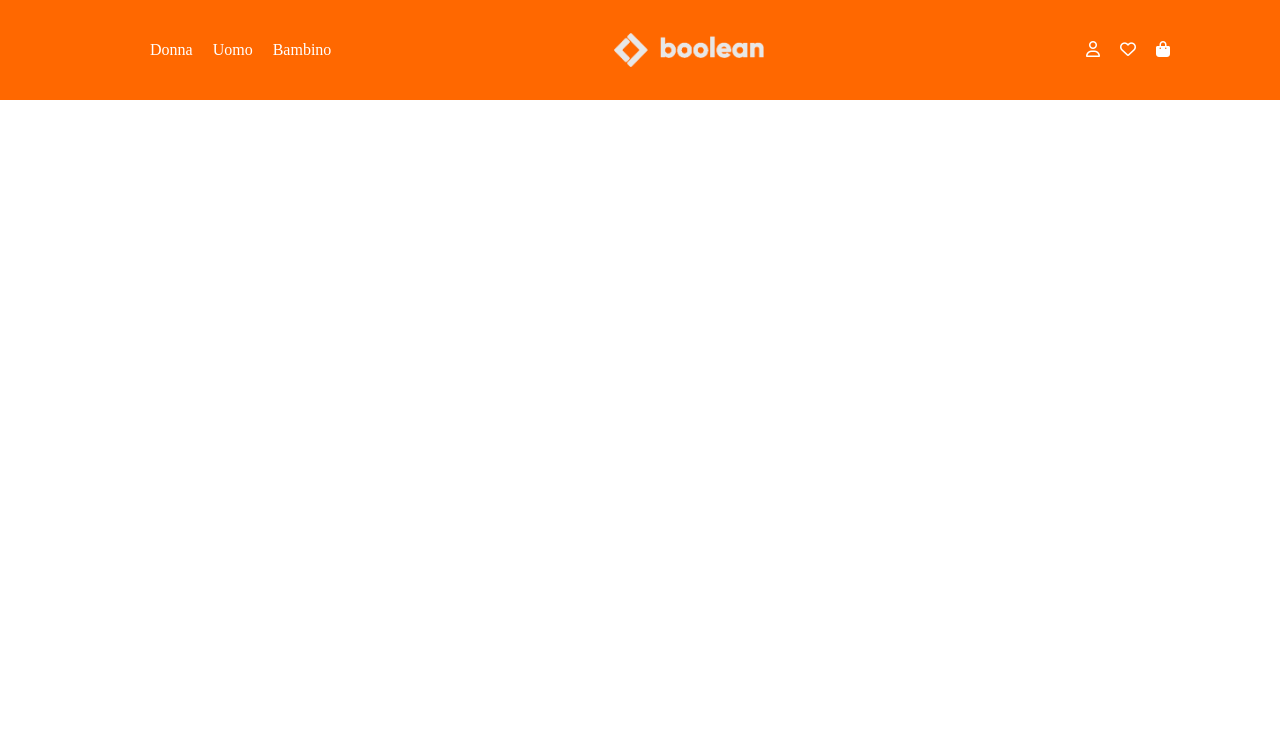
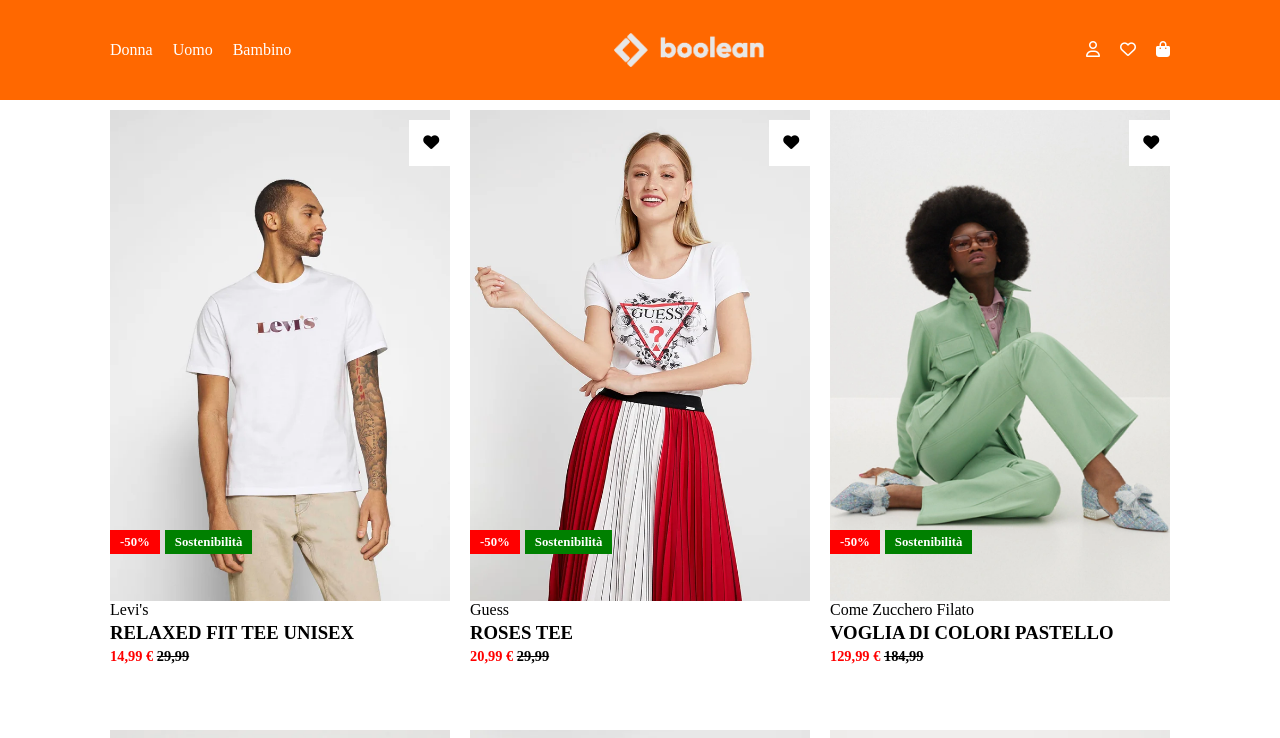
Before and after one commit to GrPaladino/vite-boolando, a Vue app: page / in a window 1280 px wide. Shown: the top 738 px of the page. Built offline with nearby package versions, Linux system fonts and the light colour scheme.

Commit message:
Feat: add main section

```diff
--- a/src/App.vue
+++ b/src/App.vue
@@ -1,6 +1,6 @@
 <script>
+import AppMain from "./components/AppMain.vue";
 import AppHeader from "./components/AppHeader.vue";
-import AppMain from "./components/AppMain.vue";
 import AppFooter from "./components/AppFooter.vue";
 
 export default {
--- a/src/components/AppHeader.vue
+++ b/src/components/AppHeader.vue
@@ -63,6 +63,7 @@
 
     ul {
       display: flex;
+      padding: 0;
 
       li {
         margin: 0 10px;
--- a/src/components/AppMain.vue
+++ b/src/components/AppMain.vue
@@ -1,11 +1,149 @@
 <script>
 export default {
   data() {
-    return {};
+    return {
+      articles: [
+        {
+          brand: "Levi's",
+          model: "RELAXED FIT TEE UNISEX",
+          price: "14,99",
+          priceDashed: "29,99",
+          image: "1.webp",
+          imageHover: "1b.webp",
+        },
+
+        {
+          brand: "Guess",
+          model: "ROSES TEE",
+          price: "20,99",
+          priceDashed: "29,99",
+          image: "2.webp",
+          imageHover: "2b.webp",
+        },
+
+        {
+          brand: "Come Zucchero Filato",
+          model: "VOGLIA DI COLORI PASTELLO",
+          price: "129,99",
+          priceDashed: "184,99",
+          image: "3.webp",
+          imageHover: "3b.webp",
+        },
+
+        {
+          brand: "Levi's",
+          model: "TEE UNISEX",
+          price: "14,99",
+          priceDashed: "29,99",
+          image: "4.webp",
+          imageHover: "4b.webp",
+        },
+
+        {
+          brand: "Maya Deluxe",
+          model: "STRIPE BODICE",
+          price: "99,99",
+          image: "5.webp",
+          imageHover: "5b.webp",
+        },
+
+        {
+          brand: "Espirit",
+          model: "MAGLIONE - BLACK",
+          price: "29,99",
+          image: "6.webp",
+          imageHover: "6b.webp",
+        },
+      ],
+    };
+  },
+
+  methods: {
+    getImagePath(img) {
+      return new URL(`../assets/images/img/${img}`, import.meta.url).href;
+    },
   },
 };
 </script>
 
-<template></template>
+<template>
+  <div class="container">
+    <div v-for="article in articles" class="card">
+      <img :src="getImagePath(article.image)" alt="" />
+      <p>{{ article.brand }}</p>
+      <h3>{{ article.model }}</h3>
+      <span class="heart"><i class="fa-solid fa-heart"></i></span>
+      <div class="info">
+        <span class="price">-50%</span>
+        <span class="sostenibilità">Sostenibilità</span>
+      </div>
+      <p>
+        <span class="price-red"> {{ article.price }} € </span>
+        <span class="price-dashed"> {{ article.priceDashed }} </span>
+      </p>
+    </div>
+  </div>
+</template>
 
-<style lang="scss"></style>
+<style lang="scss">
+.container {
+  display: flex;
+  flex-wrap: wrap;
+
+  .card {
+    width: calc((100% / 3) - 20px);
+    height: 600px;
+    margin: 10px;
+    position: relative;
+
+    .heart {
+      display: inline-block;
+      font-size: 1rem;
+      background-color: white;
+      padding: 14px 14px;
+      position: absolute;
+      left: 88%;
+      top: 10px;
+    }
+
+    .info {
+      position: absolute;
+      bottom: 160px;
+      color: white;
+      font-size: 0.8rem;
+      font-weight: bold;
+
+      .price {
+        background-color: red;
+        padding: 5px 10px;
+        margin-right: 5px;
+      }
+
+      .sostenibilità {
+        background-color: green;
+        padding: 5px 10px;
+      }
+    }
+
+    p {
+      margin: 0;
+
+      .price-red {
+        color: red;
+        font-size: 0.9rem;
+        font-weight: 600;
+      }
+
+      .price-dashed {
+        font-size: 0.9rem;
+        font-weight: 600;
+        text-decoration-line: line-through;
+      }
+    }
+
+    h3 {
+      margin: 3px 0;
+    }
+  }
+}
+</style>
```
